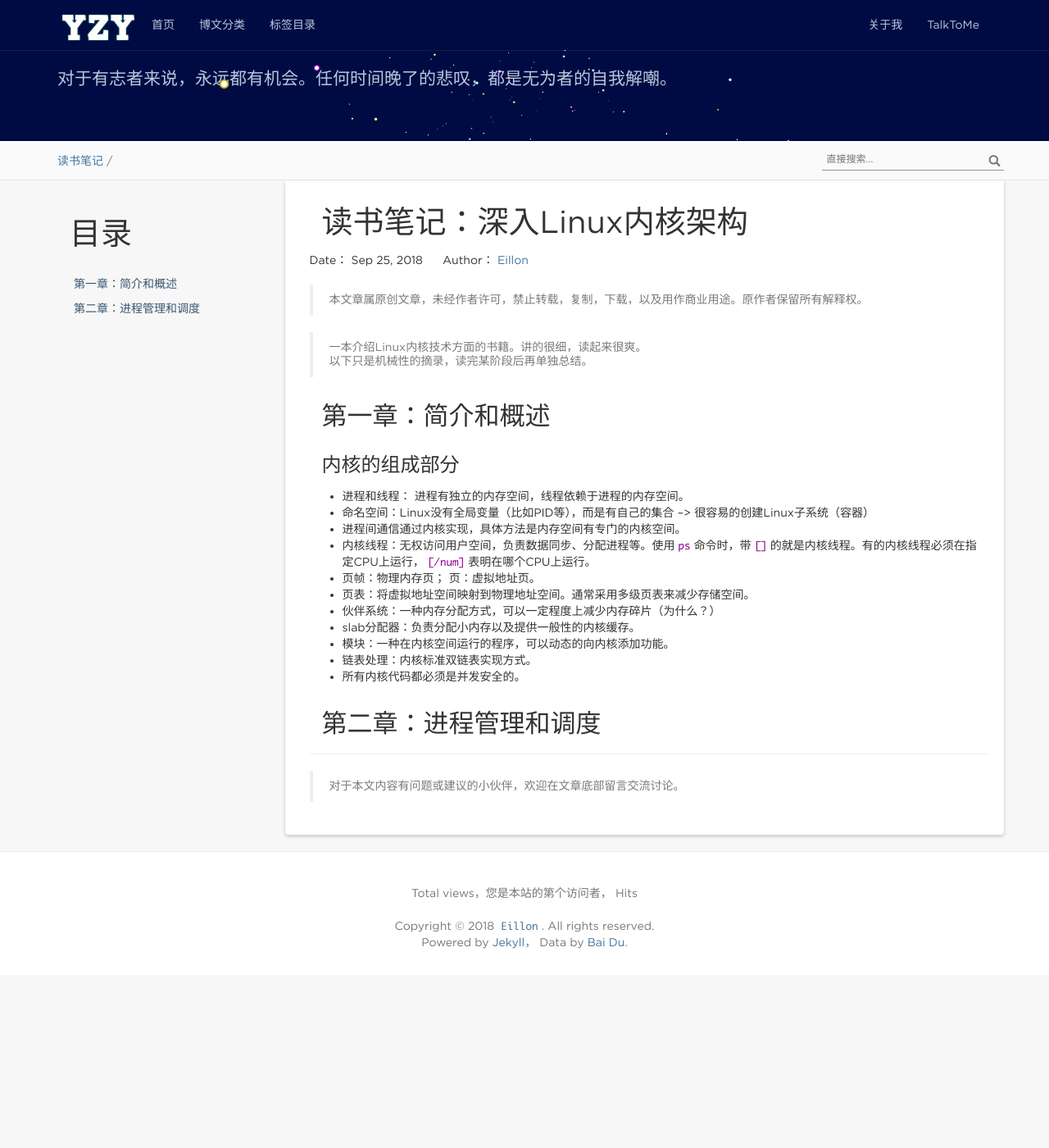
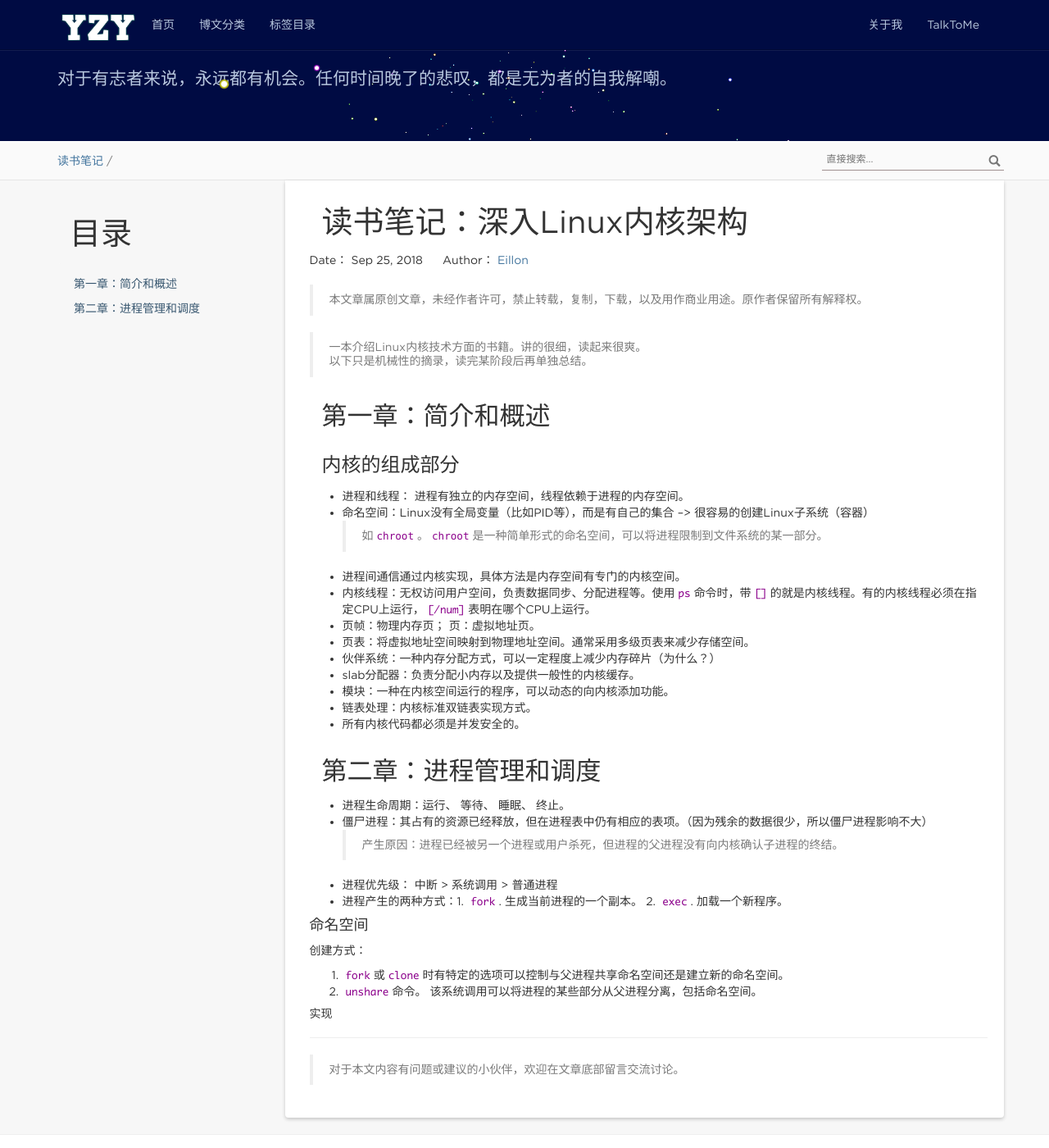
Before and after one commit to eillon/eillon.github.io, a Jekyll site: the page built from _posts/2018-09-25-读书笔记-深入Linux内核架构.md, in a window 1280 px wide and 1400 px high. Shown: the whole window at 82% size. Built offline with Jekyll 4.4.1, drawn with Linux system fonts in a browser that asks for light colours; nearby versions of some CDN libraries; comment, search, counter and statistics services are not loaded.

```diff
--- a/_posts/2018-09-25-读书笔记-深入Linux内核架构.md
+++ b/_posts/2018-09-25-读书笔记-深入Linux内核架构.md
@@ -18,6 +18,7 @@
 ### 内核的组成部分
 * 进程和线程： 进程有独立的内存空间，线程依赖于进程的内存空间。
 * 命名空间：Linux没有全局变量（比如PID等），而是有自己的集合  --> 很容易的创建Linux子系统（容器）
+> 如`chroot`。`chroot`是一种简单形式的命名空间，可以将进程限制到文件系统的某一部分。
 * 进程间通信通过内核实现，具体方法是内存空间有专门的内核空间。
 * 内核线程：无权访问用户空间，负责数据同步、分配进程等。使用`ps`命令时，带`[]`的就是内核线程。有的内核线程必须在指定CPU上运行，`[/num]`表明在哪个CPU上运行。
 * 页帧：物理内存页； 页：虚拟地址页。
@@ -30,3 +31,16 @@
 
 
 ## 第二章：进程管理和调度
+* 进程生命周期：运行、 等待、 睡眠、 终止。
+* 僵尸进程：其占有的资源已经释放，但在进程表中仍有相应的表项。（因为残余的数据很少，所以僵尸进程影响不大）
+> 产生原因：进程已经被另一个进程或用户杀死，但进程的父进程没有向内核确认子进程的终结。
+
+* 进程优先级： 中断 > 系统调用 > 普通进程
+* 进程产生的两种方式：1. `fork`. 生成当前进程的一个副本。 2. `exec`. 加载一个新程序。
+
+#### 命名空间
+创建方式：
+1. `fork`或`clone`时有特定的选项可以控制与父进程共享命名空间还是建立新的命名空间。
+2. `unshare`命令。 该系统调用可以将进程的某些部分从父进程分离，包括命名空间。
+
+##### 实现
--- a/styles/js/lessismore.js
+++ b/styles/js/lessismore.js
@@ -59,12 +59,12 @@
 }(jQuery)
 //搜索
 SimpleJekyllSearch({
-    searchInput: document.getElementById('search-input'),
+    searchInput: document.getElementById('search-input').toLowerCase(),
     resultsContainer: document.getElementById('results-container'),
     json: '/search.json',
     searchResultTemplate: '<li><a href="{url}">. {title}</a></li>',
-    noResultsText: '',
-    limit: 5,
+    noResultsText: '没有相关文章',
+    limit: 9,
     fuzzy: true,
     exclude: ['Welcome']
 });
```
Also changed, not shown: _posts/2018-07-16-linux常用命令.md (+4 -0 lines).
